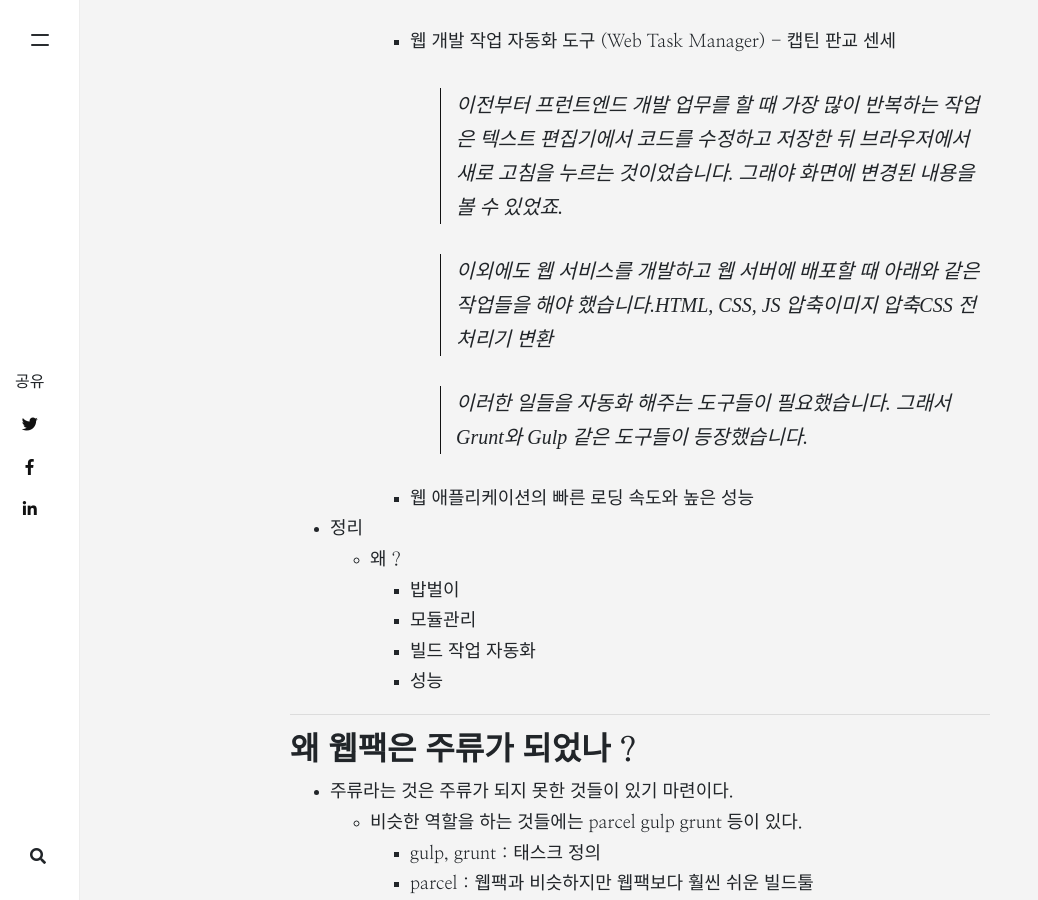
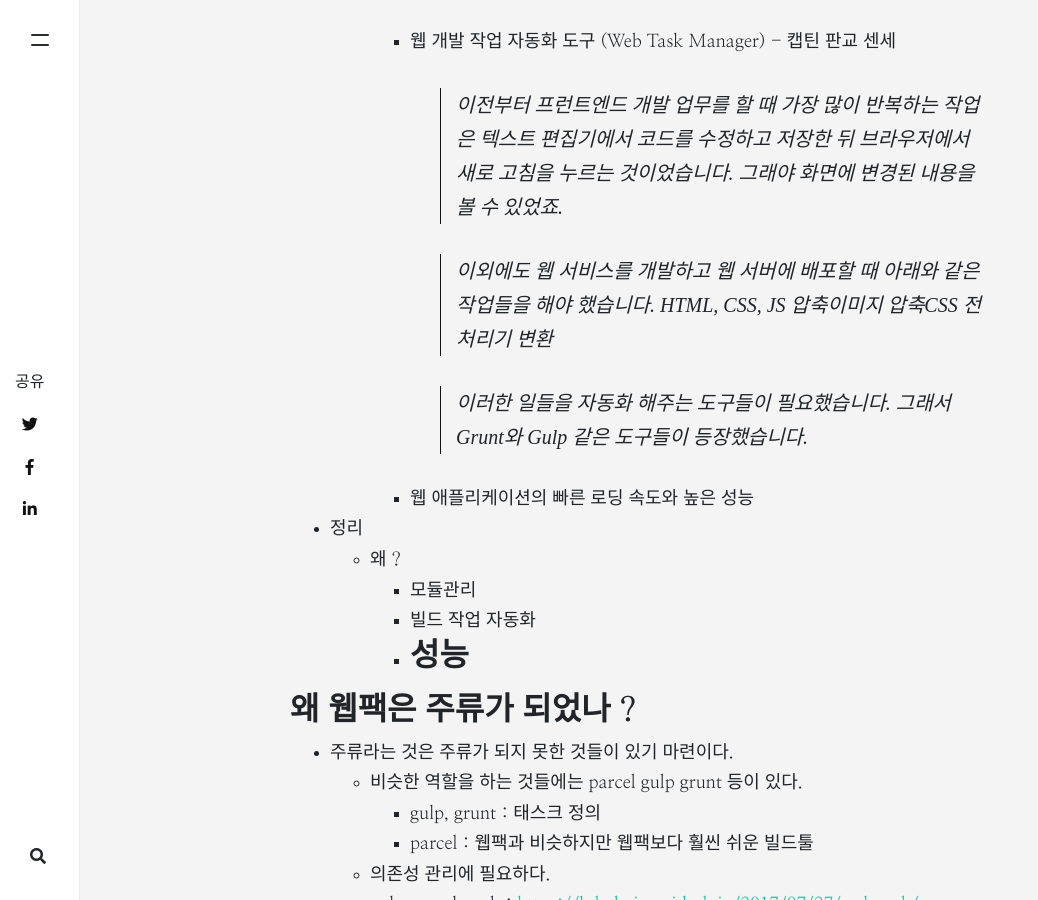
Before and after one commit to ppamppamman/ppamppamman.github.io, a Jekyll site: the page built from _posts/2021-08-13-check-about-webpack.md, in a window 1280 px wide and 900 px high, scrolled down 5733 px. Shown: the whole window, without its empty margins (0-1038 px from the left). Built offline with Jekyll 4.4.1, drawn with Linux system fonts in a browser that asks for light colours; nearby versions of some CDN libraries; comment, search, counter and statistics services are not loaded.

Commit message:
fix: 웹팩 블로그 글 수정

```diff
--- a/_posts/2021-08-13-check-about-webpack.md
+++ b/_posts/2021-08-13-check-about-webpack.md
@@ -114,18 +114,16 @@ image_desc: '다들 준비 됐나? require("./dist/네_선장님.bundle.js");'
 
             > 이전부터 프런트엔드 개발 업무를 할 때 가장 많이 반복하는 작업은 텍스트 편집기에서 코드를 수정하고 저장한 뒤 브라우저에서 새로 고침을 누르는 것이었습니다. 그래야 화면에 변경된 내용을 볼 수 있었죠.
 
-            > 이외에도 웹 서비스를 개발하고 웹 서버에 배포할 때 아래와 같은 작업들을 해야 했습니다.HTML, CSS, JS 압축이미지 압축CSS 전처리기 변환
+            > 이외에도 웹 서비스를 개발하고 웹 서버에 배포할 때 아래와 같은 작업들을 해야 했습니다. HTML, CSS, JS 압축이미지 압축CSS 전처리기 변환
 
             > 이러한 일들을 자동화 해주는 도구들이 필요했습니다. 그래서 Grunt와 Gulp 같은 도구들이 등장했습니다.
 
         - 웹 애플리케이션의 빠른 로딩 속도와 높은 성능
 - 정리
     - 왜 ?
-        - 밥벌이
         - 모듈관리
         - 빌드 작업 자동화
         - 성능
-
 ---
 
 ## 왜 웹팩은 주류가 되었나 ?
@@ -148,7 +146,7 @@ image_desc: '다들 준비 됐나? require("./dist/네_선장님.bundle.js");'
     - 자바스크립트로 만든 모듈은 당연.
     - 스타일시트, 이미지, 폰트까지도 전부 모듈로 보기 때문에 import 구문을 사용하면 자바스크립트 코드 안으로 가져올수 있다.
 
-    - **[종류]**
+    **[종류]**
     - css-loader
         - css를 import 해서 쓰는 것을 모듈라이징하는 경우
     - style-loader
```
Also changed, not shown: other parts of _posts/2021-08-13-check-about-webpack.md (+2 -2 lines).
